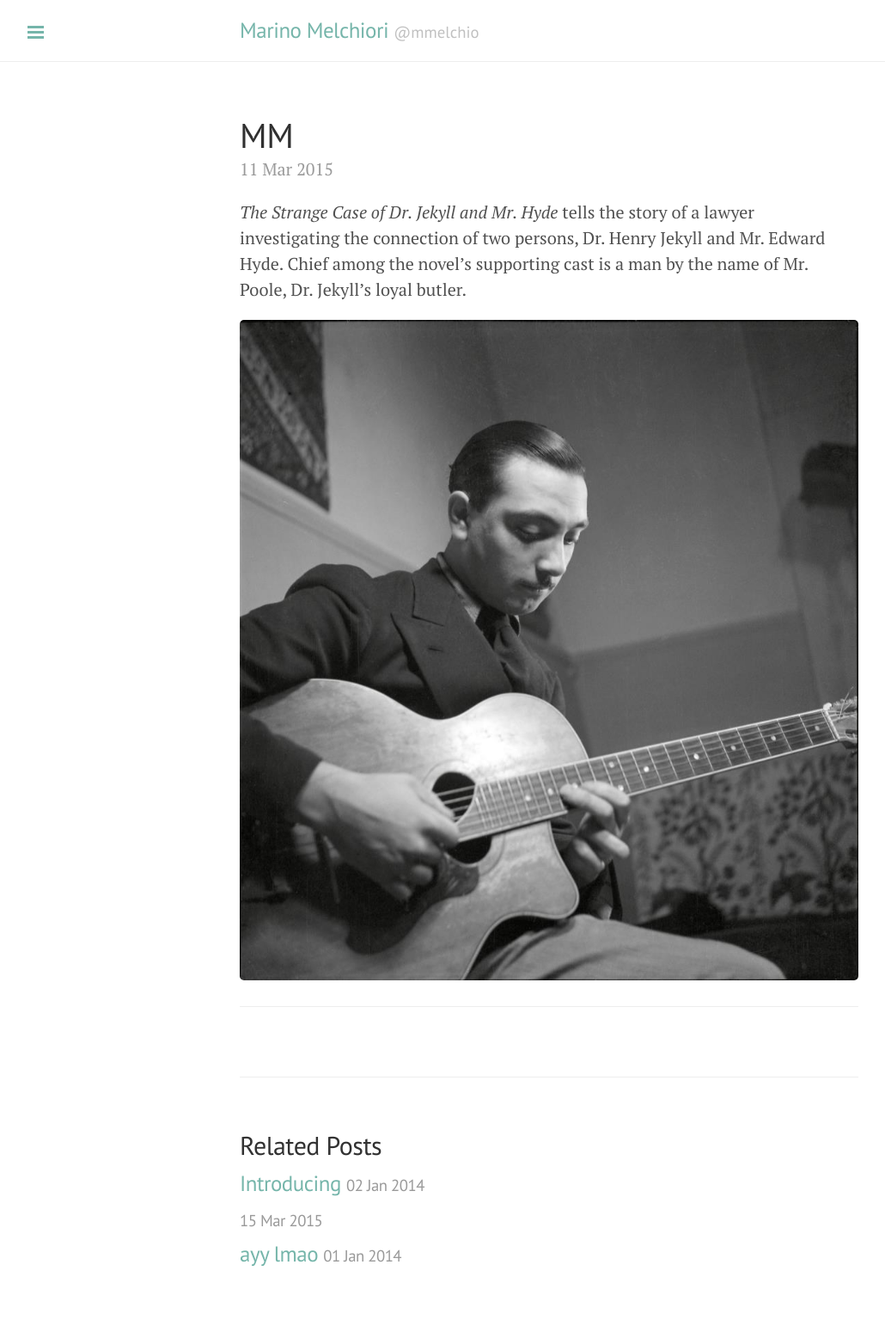
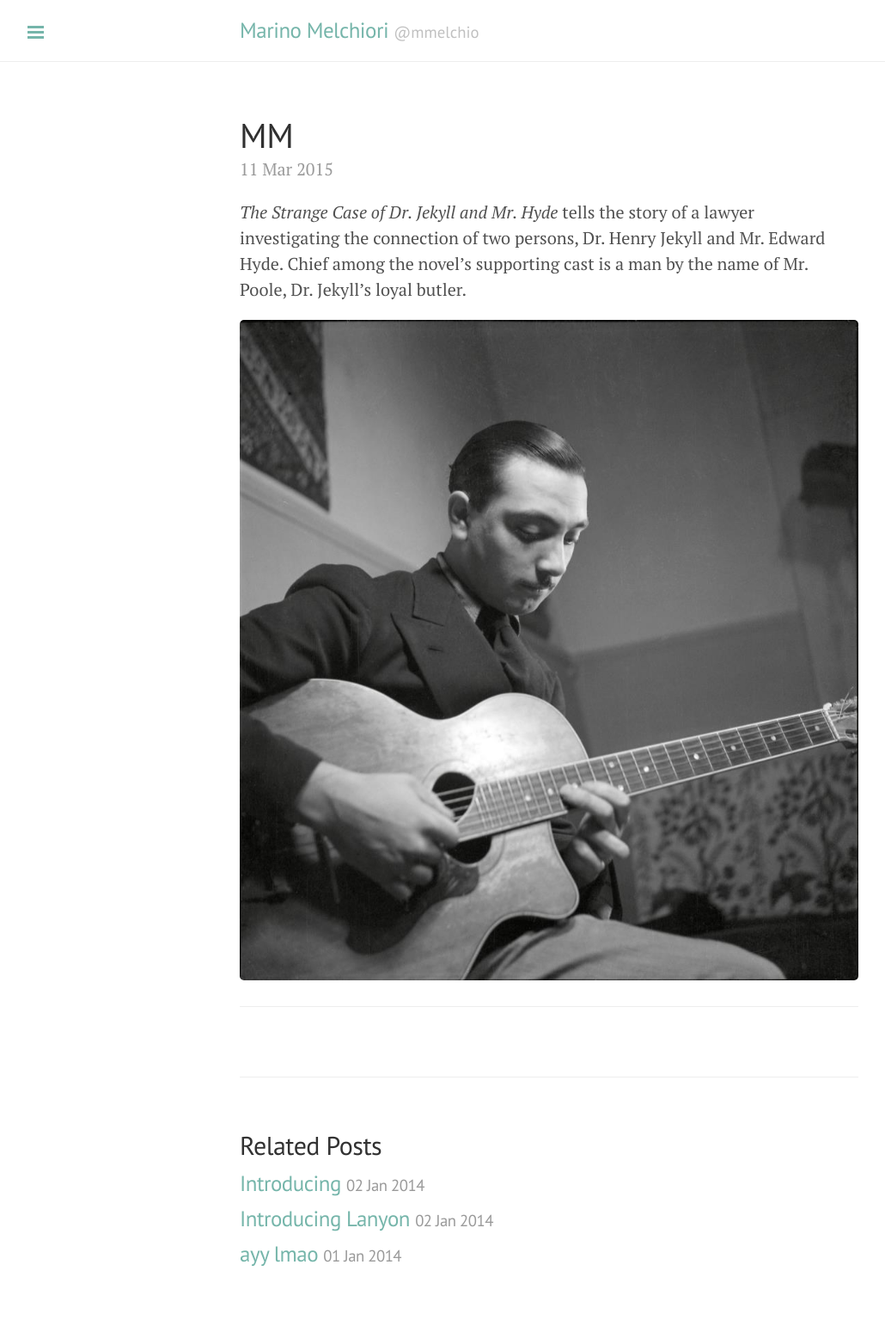
Before and after one commit to mmelchio/mmelchio.github.io, a Jekyll site: the page built from _posts/2015-03-11-introducing.md, in a window 1280 px wide. Shown: the whole page at 86% size, without its empty margins (1-1031 px from the left). Built offline with Jekyll 4.4.1, drawn with Linux system fonts in a browser that asks for light colours; Markdown is read by kramdown in place of the engine named in the settings.

Commit message:
post update

```diff
--- a/_posts/2014-01-02-introducing-lanyon.md
+++ b/_posts/2014-01-02-introducing-lanyon.md
@@ -1,8 +1,6 @@
 ---
 layout: post
-title: MM2
-=======
-title: MM2
+title: Introducing Lanyon
 ---
 
 Lanyon is an unassuming [Jekyll](http://jekyllrb.com) theme that places content first by tucking away navigation in a hidden drawer. It's based on [Poole](http://getpoole.com), the Jekyll butler.
```
